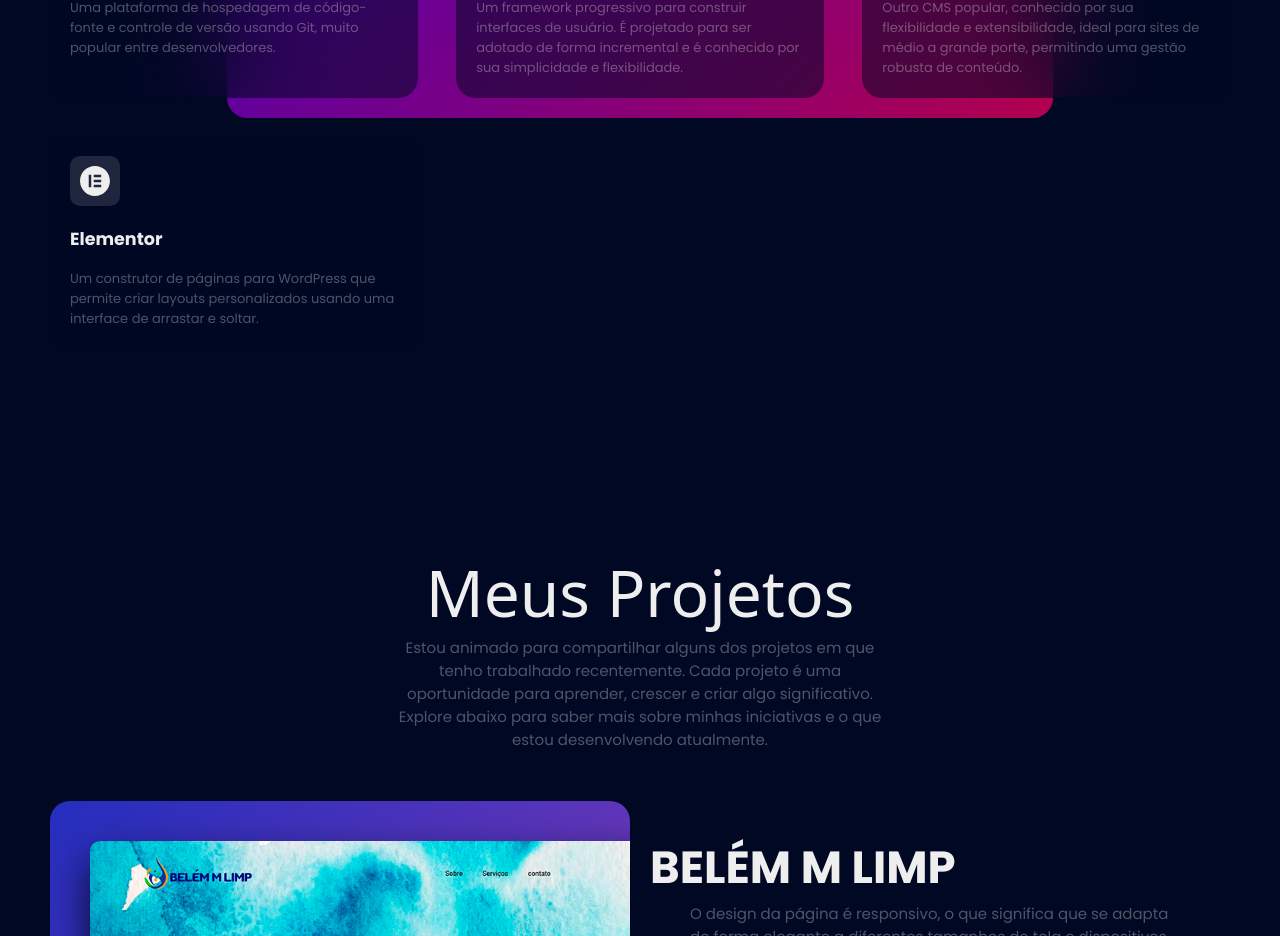
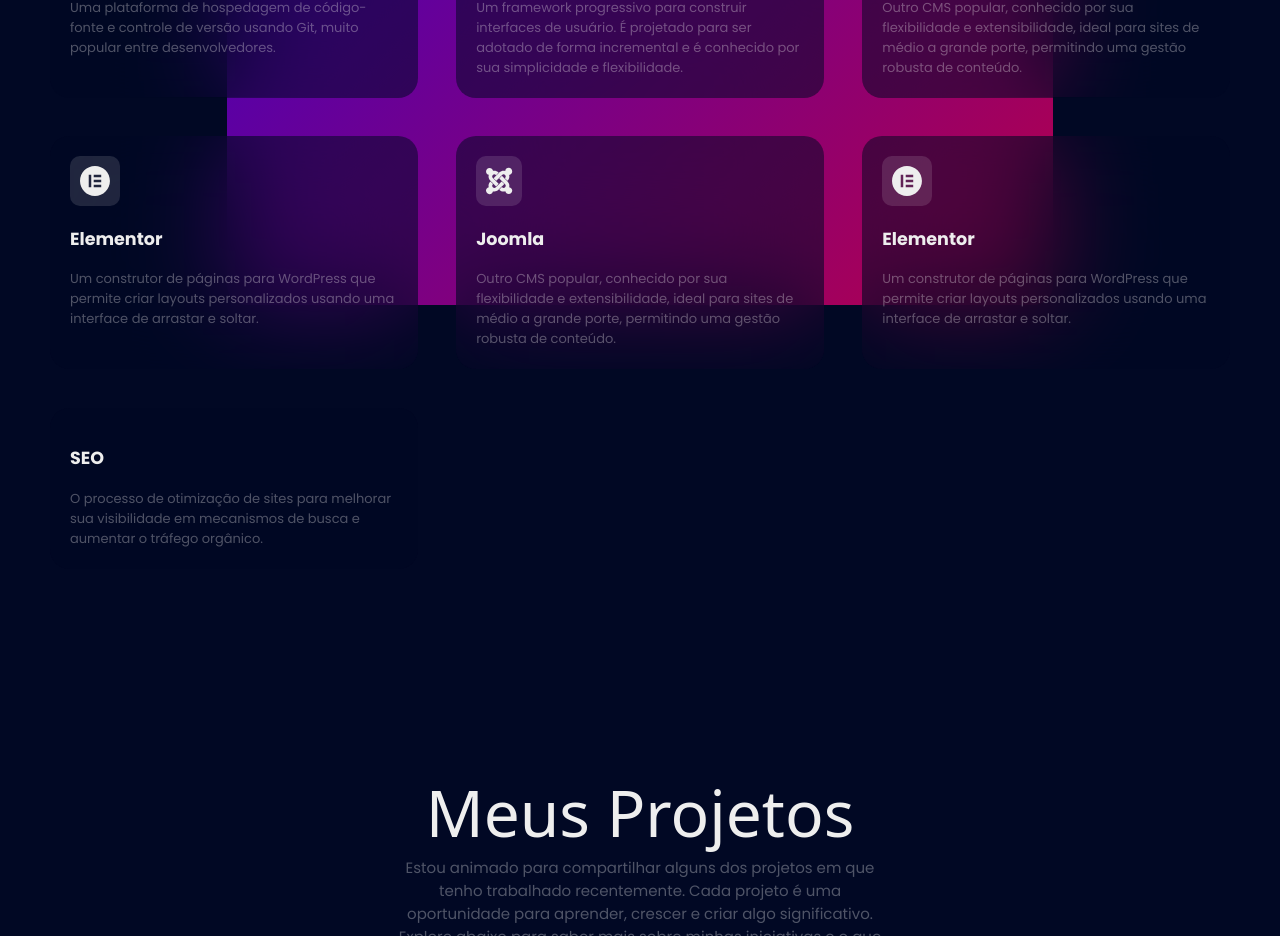
Before and after one commit to maynmk/portfolio, a React (Create React App) app: page / in a window 1280 px wide. Shown: the part 2200-3136 px from the top of the page. Built offline with nearby package versions, Linux system fonts and the light colour scheme; a web font is replaced by a local one.

Commit message:
Add files via upload

```diff
--- a/src/components/Skills.js
+++ b/src/components/Skills.js
@@ -74,6 +74,21 @@
     name: 'Elementor',
     des: 'Um construtor de páginas para WordPress que permite criar layouts personalizados usando uma interface de arrastar e soltar.',
     icon: faElementor,
+  },
+  {
+    name: 'Joomla',
+    des: 'Outro CMS popular, conhecido por sua flexibilidade e extensibilidade, ideal para sites de médio a grande porte, permitindo uma gestão robusta de conteúdo.',
+    icon: faJoomla
+  },
+  {
+    name: 'Elementor',
+    des: 'Um construtor de páginas para WordPress que permite criar layouts personalizados usando uma interface de arrastar e soltar.',
+    icon: faElementor,
+  },
+  {
+    name: 'SEO',
+    des: 'O processo de otimização de sites para melhorar sua visibilidade em mecanismos de busca e aumentar o tráfego orgânico.',
+    icon: faSearch,
   }
 ]);
   return (
```
